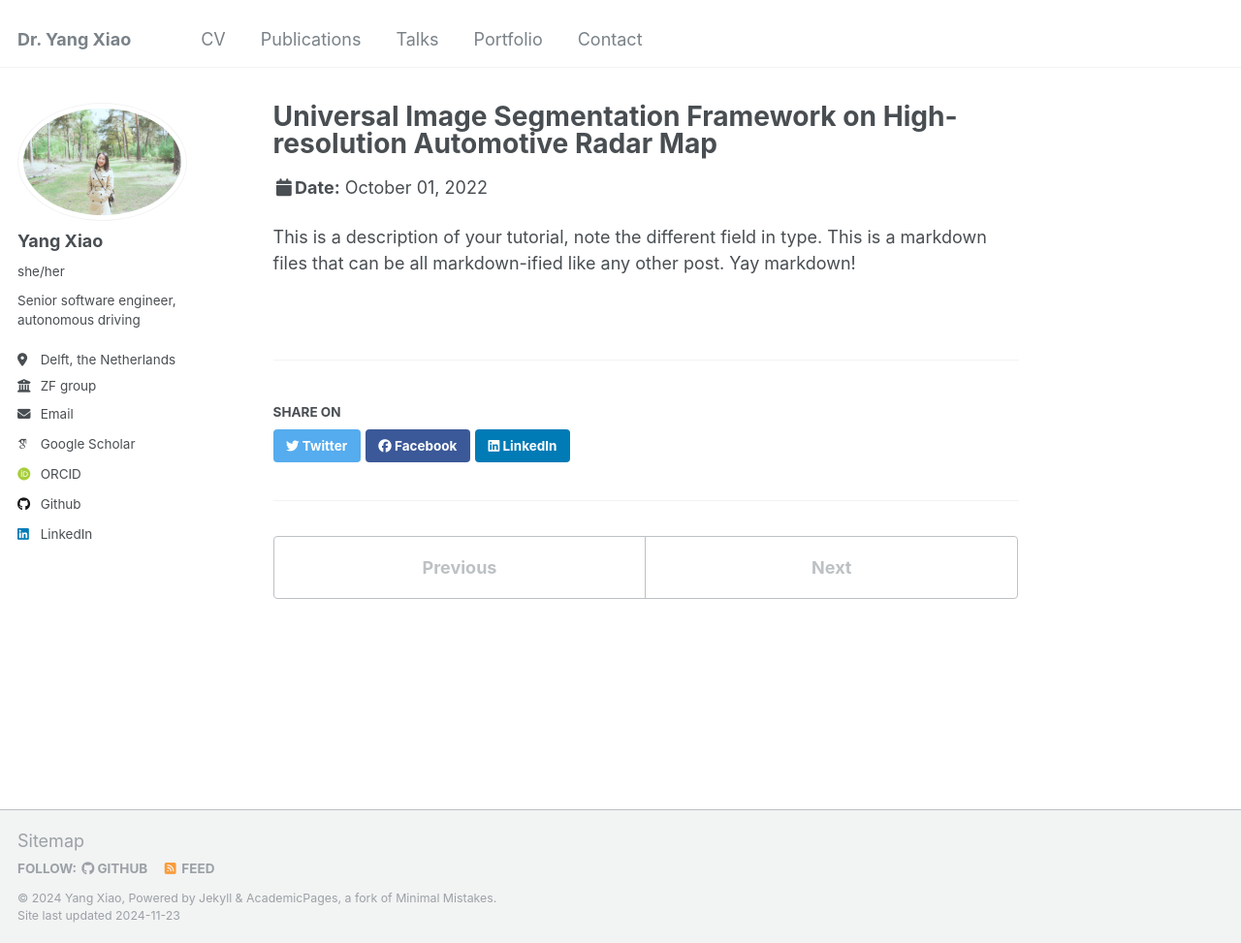
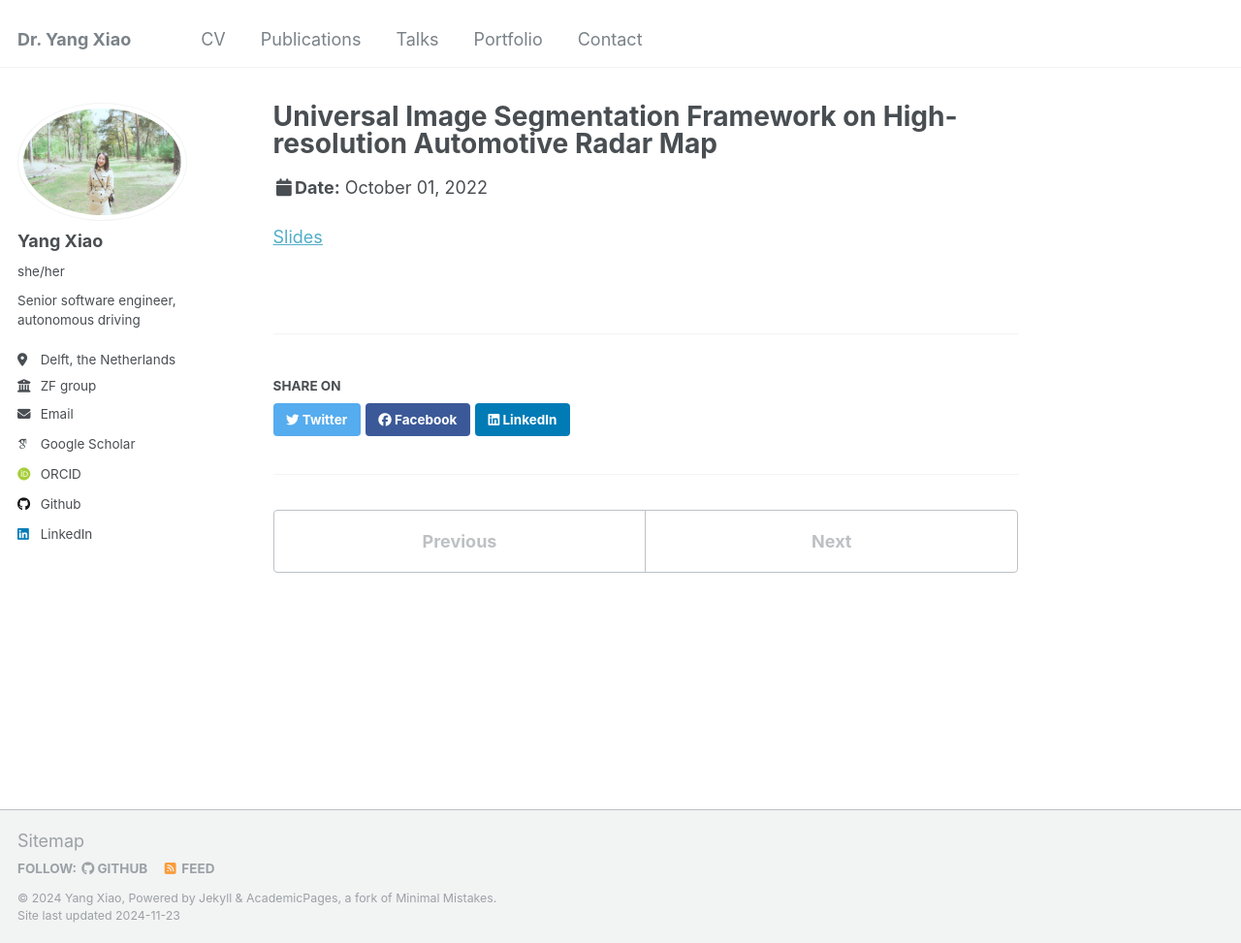
Before and after one commit to YangSophiaXiao/Yang.Sophia.Xiao.github.io, a Jekyll site: the page built from _talks/2013-03-01-tutorial-1.md, in a window 1280 px wide and 973 px high. Shown: the whole window at 97% size. Built offline with Jekyll 4.4.1, drawn with Linux system fonts in a browser that asks for light colours; some web fonts are replaced.

Commit message:
Add slides

```diff
--- a/_talks/2013-03-01-tutorial-1.md
+++ b/_talks/2013-03-01-tutorial-1.md
@@ -8,4 +8,4 @@ date: 2022-10-01
 location: "Edinburgh, UK."
 ---
 
-This is a description of your tutorial, note the different field in type. This is a markdown files that can be all markdown-ified like any other post. Yay markdown!
+[Slides](http://yangsophiaxiao.github.io/files/UniversalImageSegmentationFrameworkon High-resolutionAutomotiveRadarMap_slides.pdf)
```
Also changed, not shown: _talks/2012-03-01-talk-1.md (+1 -1 lines), _talks/2014-03-01-talk-6.md (+1 -1 lines), _talks/2014-03-01-talk-7.md (+1 -1 lines), 4 other files.
